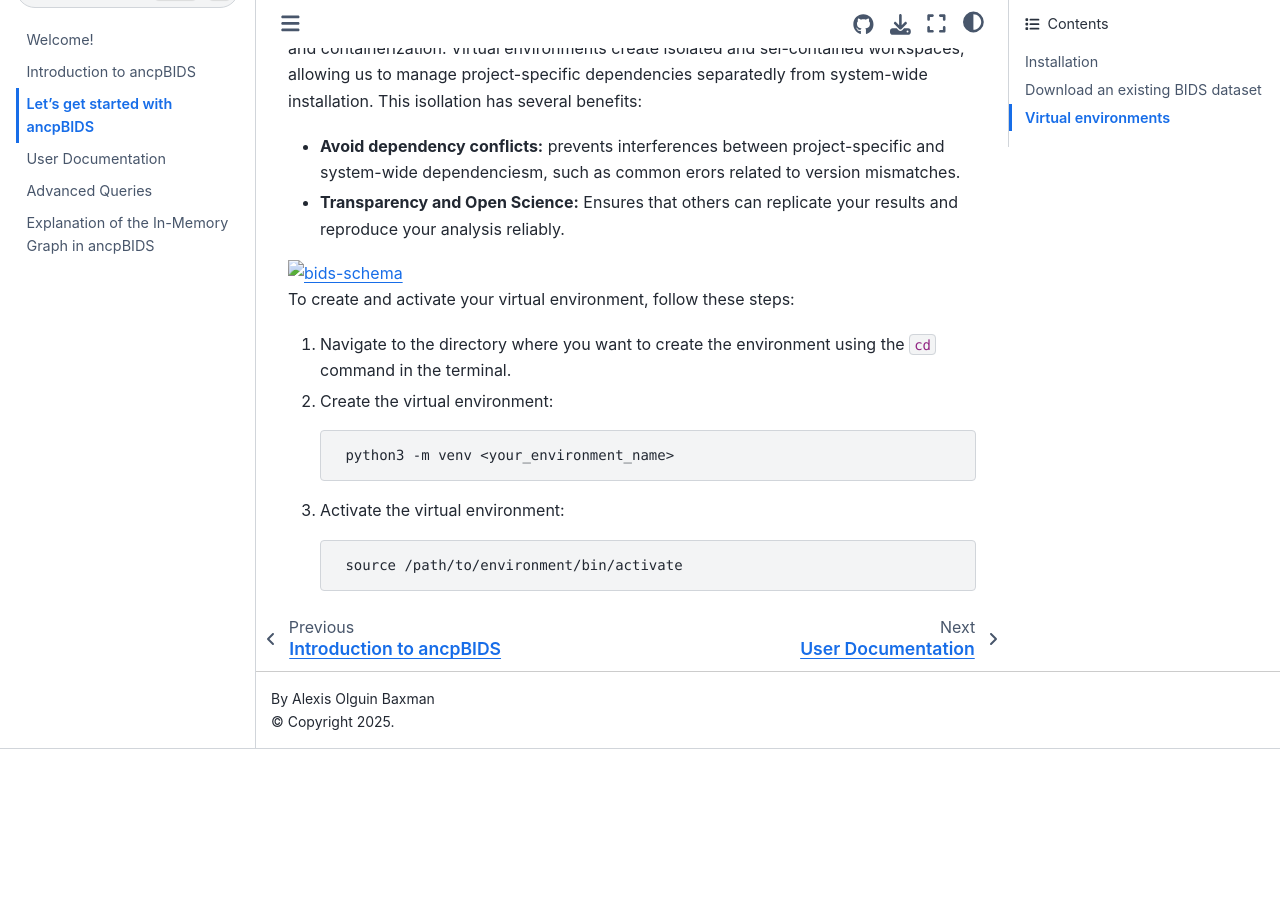
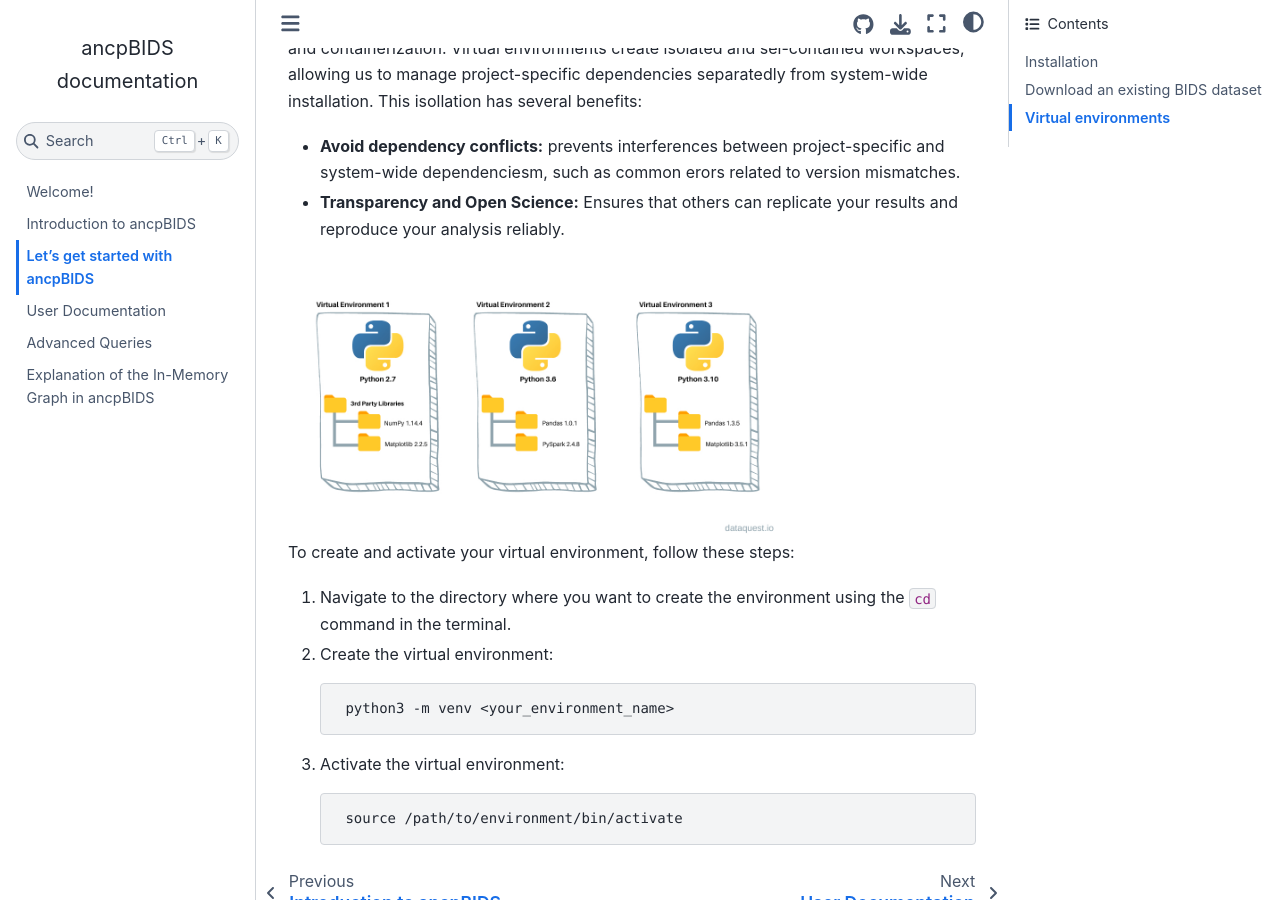
Before and after one commit to alexisbaxman/ancpbids_documentation, a Jupyter Book: the page built from book/start.md, in a window 1280 px wide and 900 px high, scrolled down 769 px. Built offline with Jupyter Book 1.0.4 settings and Sphinx 7.4.7 and the Sphinx Book theme 1.1.4, drawn with Linux system fonts in a browser that asks for light colours; before the commit the page ends 1518 px from its top, so only the background shows below that.

Commit message:
Update start.md

```diff
--- a/book/start.md
+++ b/book/start.md
@@ -21,7 +21,7 @@ Virtual environments create isolated and sel-contained workspaces, allowing us t
 - **Avoid dependency conflicts:** prevents interferences between project-specific and system-wide dependenciesm, such as common erors related to version mismatches.
 - **Transparency and Open Science:** Ensures that others can replicate your results and reproduce your analysis reliably.
 
-<img src="./static/environment.jpg" alt="bids-schema" width="300px">
+<img src="../static/environment.jpg" alt="bids-schema" width="500px">
 
 To create and activate your virtual environment, follow these steps:
 1. Navigate to the directory where you want to create the environment using the `cd` command in the terminal.
```
